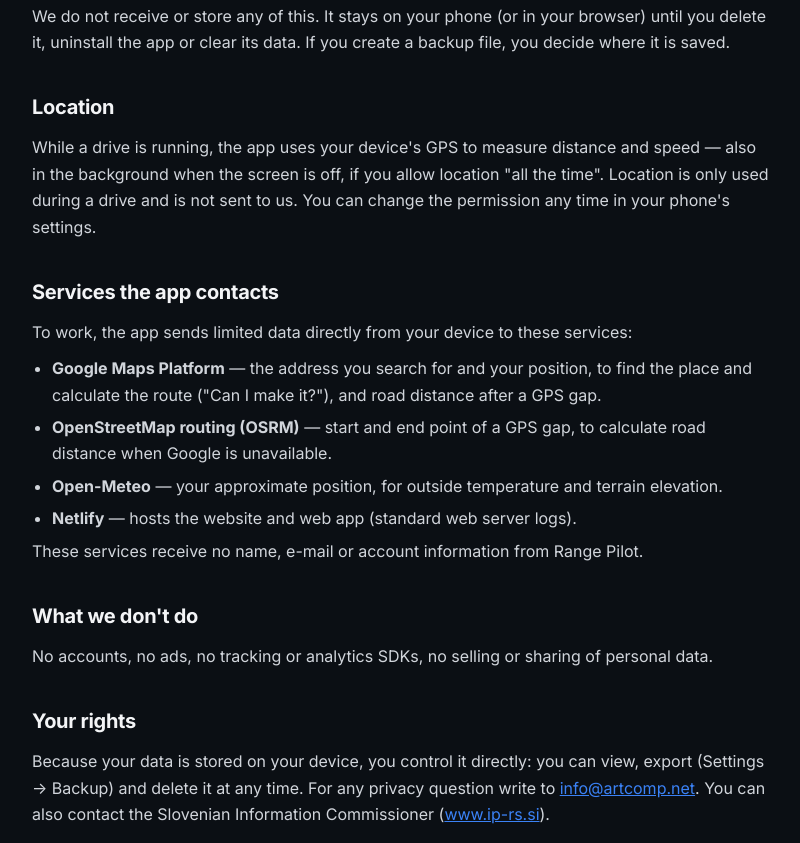
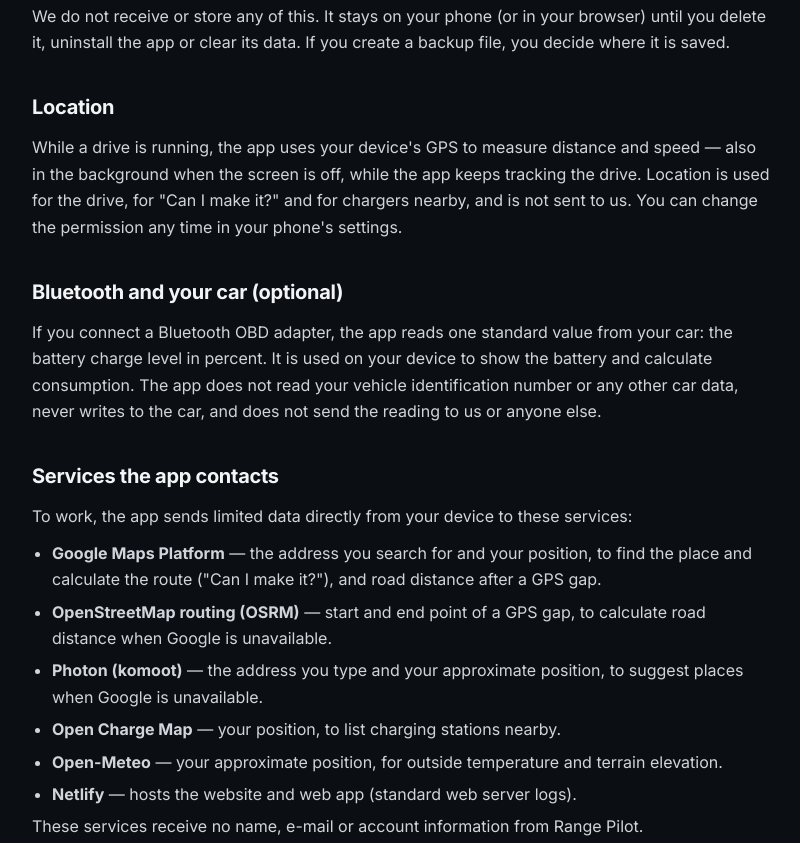
Before and after one commit to markoneo/rangepilot03, a website: page landing/privacy/index.html in a window 1280 px wide. Shown: the part 686-1529 px from the top of the page, without its empty margins (238-1038 px from the left). Drawn offline with Linux system fonts and the light colour scheme.

Commit message:
Privacy policy: add Open Charge Map, Photon, Bluetooth OBD; location wording
Co-Authored-By: Claude Fable 5.2 <noreply@anthropic.com>
Claude-Session: https://claude.ai/code/session_01XSSJhn7uzXg7ajBLSH7CAg

```diff
--- a/landing/privacy/index.html
+++ b/landing/privacy/index.html
@@ -45,7 +45,7 @@
 <nav><div class="wrap"><a class="brand" href="/"><img src="/img/logo.webp" alt="">Range Pilot</a><a href="https://app.rangepilot.net" style="font-weight:600;text-decoration:none">Open app</a></div></nav>
 <main><div class="wrap">
 <h1>Privacy policy</h1>
-<p class="updated">Last updated: 26 October 2026</p>
+<p class="updated">Last updated: 17 November 2026</p>
 
 <p style="margin-top:24px">Range Pilot is built so that your data stays with you. The app has no accounts, and your trips, settings and charges are stored only on your own device. This policy explains what the Range Pilot app and website (rangepilot.net, app.rangepilot.net and the Range Pilot mobile apps) process and why.</p>
 
@@ -62,13 +62,18 @@
 <p>We do not receive or store any of this. It stays on your phone (or in your browser) until you delete it, uninstall the app or clear its data. If you create a backup file, you decide where it is saved.</p>
 
 <h2>Location</h2>
-<p>While a drive is running, the app uses your device's GPS to measure distance and speed — also in the background when the screen is off, if you allow location "all the time". Location is only used during a drive and is not sent to us. You can change the permission any time in your phone's settings.</p>
+<p>While a drive is running, the app uses your device's GPS to measure distance and speed — also in the background when the screen is off, while the app keeps tracking the drive. Location is used for the drive, for "Can I make it?" and for chargers nearby, and is not sent to us. You can change the permission any time in your phone's settings.</p>
+
+<h2>Bluetooth and your car (optional)</h2>
+<p>If you connect a Bluetooth OBD adapter, the app reads one standard value from your car: the battery charge level in percent. It is used on your device to show the battery and calculate consumption. The app does not read your vehicle identification number or any other car data, never writes to the car, and does not send the reading to us or anyone else.</p>
 
 <h2>Services the app contacts</h2>
 <p>To work, the app sends limited data directly from your device to these services:</p>
 <ul>
   <li><b>Google Maps Platform</b> — the address you search for and your position, to find the place and calculate the route ("Can I make it?"), and road distance after a GPS gap.</li>
   <li><b>OpenStreetMap routing (OSRM)</b> — start and end point of a GPS gap, to calculate road distance when Google is unavailable.</li>
+  <li><b>Photon (komoot)</b> — the address you type and your approximate position, to suggest places when Google is unavailable.</li>
+  <li><b>Open Charge Map</b> — your position, to list charging stations nearby.</li>
   <li><b>Open-Meteo</b> — your approximate position, for outside temperature and terrain elevation.</li>
   <li><b>Netlify</b> — hosts the website and web app (standard web server logs).</li>
 </ul>
```
